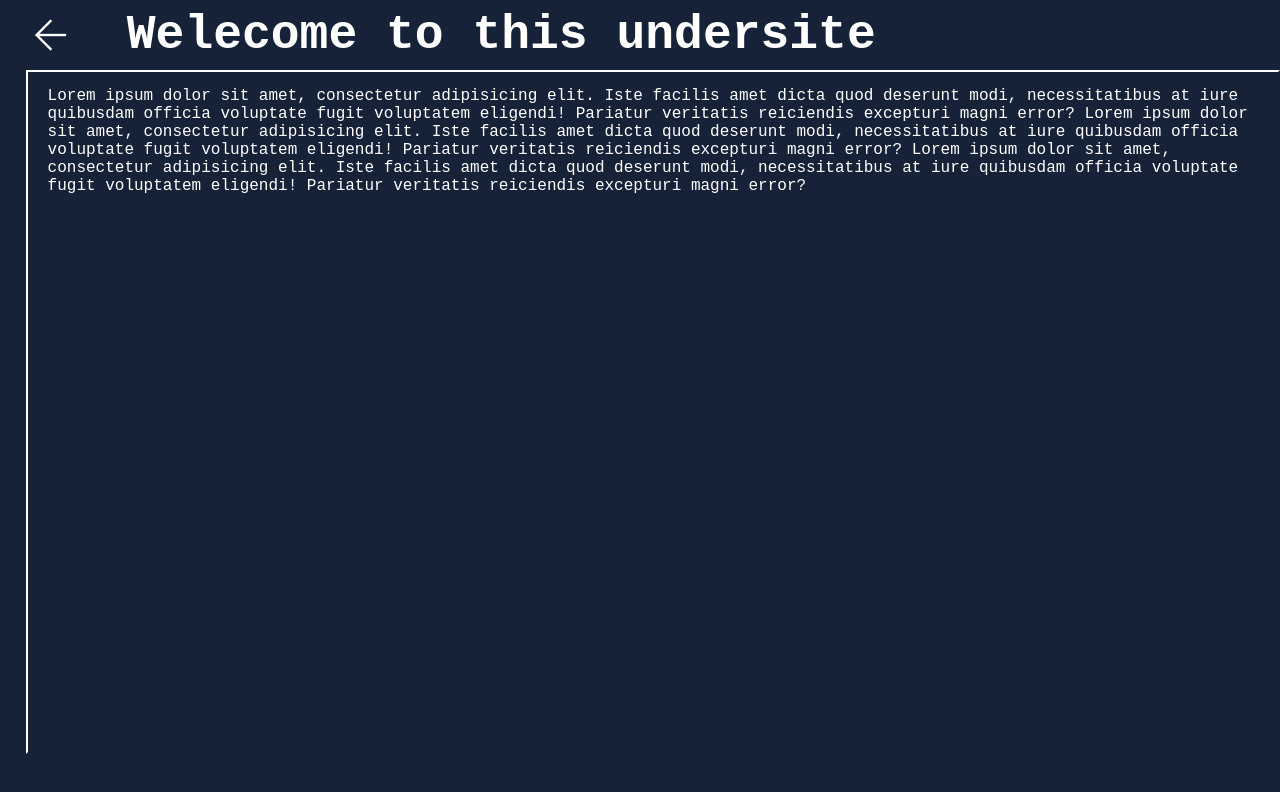
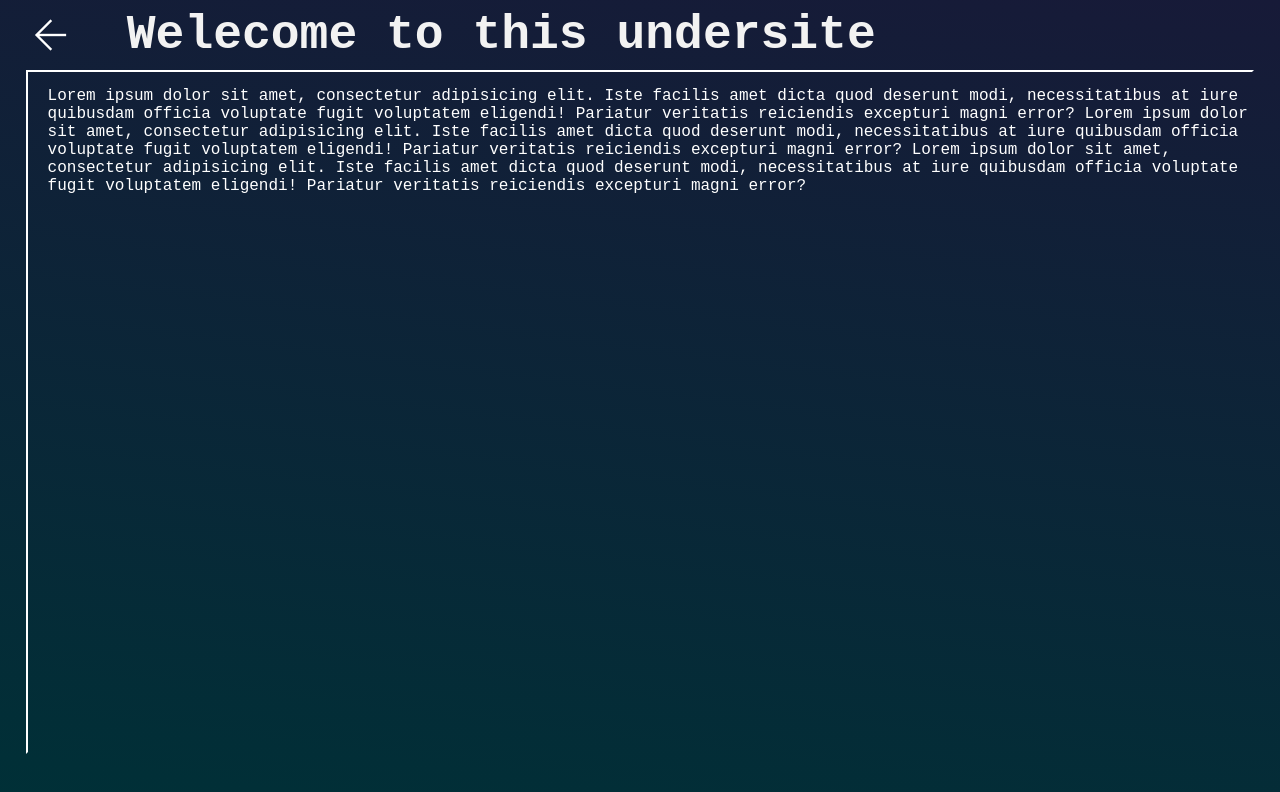
Before and after one commit to Welander1994/portfolio, a Vue app: page / in a window 1280 px wide. Shown: the top 792 px of the page. Built offline with nearby package versions, Linux system fonts and the light colour scheme.

Commit message:
working on the colors

```diff
--- a/src/assets/main.css
+++ b/src/assets/main.css
@@ -1,7 +1,22 @@
+:root {
+  --main-bg-color: #181818;
+  --purple: #8758FF;
+  --blue: #5CB8E4;
+  --white: #F2F2F2;
+}
+
 * {
   margin: 0;
   padding: 0;
-  background-color: #152238;
   font-family: 'Space Mono', monospace;
+}
 
+body {
+  min-width: 100vw;
+  min-height: 100vh;
+  /*   background: rgb(0, 97, 111);
+  background: linear-gradient(7deg, rgba(0, 97, 111, 1) 0%, rgba(31, 38, 103, 1) 100%); */
+
+  background: rgb(0, 48, 55);
+  background: linear-gradient(7deg, rgba(0, 48, 55, 1) 0%, rgba(23, 26, 56, 1) 100%);
 }
--- a/src/components/arrow.vue
+++ b/src/components/arrow.vue
@@ -12,6 +12,7 @@
 
 <style lang="scss" scoped>
 .arrow {
+    position: relative;
     font-size: 50px;
     font-weight: 300;
     padding: 10px 2vw;
@@ -21,22 +22,14 @@
     cursor: pointer;
 
     &:hover {
-        animation: bounce-left 4s infinite ease;
+        animation: bounce-left 2s infinite ease;
 
         @keyframes bounce-left {
             0% {
                 transform: translateX(0px);
             }
 
-            5% {
-                transform: translateX(-10px);
-            }
-
             10% {
-                transform: translateX(0px);
-            }
-
-            15% {
                 transform: translateX(-10px);
             }
 
@@ -44,10 +37,19 @@
                 transform: translateX(0px);
             }
 
+            30% {
+                transform: translateX(-10px);
+            }
+
+            40% {
+                transform: translateX(0px);
+            }
+
             100% {
                 transform: translateX(0px);
             }
         }
+
     }
 
 
--- a/src/components/glitchText.vue
+++ b/src/components/glitchText.vue
@@ -43,9 +43,11 @@ onMounted(() => {
 </template>
 
 <style lang="scss" scoped>
+@import '../assets/main.css';
+
 h1 {
     font-size: 3rem;
-    color: white;
+    color: var(--white);
     padding: 0rem clamp(1rem, 2vw, 3rem);
     border-radius: clamp(0.4rem, 0.75vw, 1rem);
 }
--- a/src/components/projectPage.vue
+++ b/src/components/projectPage.vue
@@ -34,7 +34,7 @@ import glitchText from './glitchText.vue';
 }
 
 .box {
-    margin: 0 0 2vw 2vw;
+    margin: 0 2vw 2vw 2vw;
     min-height: 85vh;
     border: white 2px solid;
     border-color: white transparent transparent white;
```
